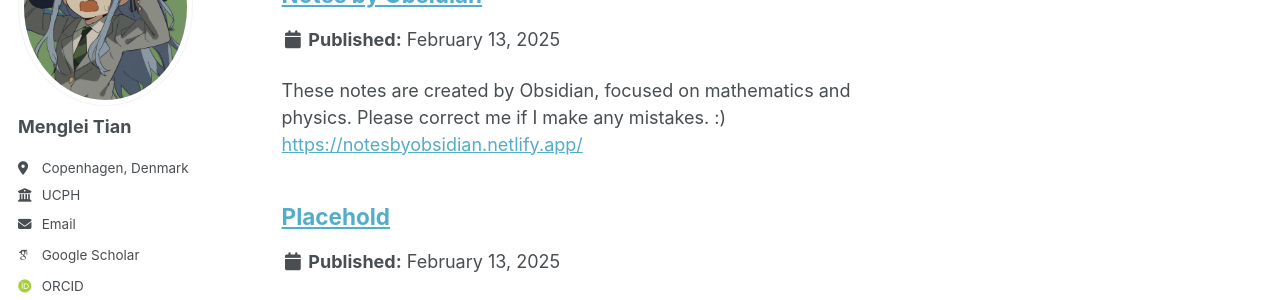
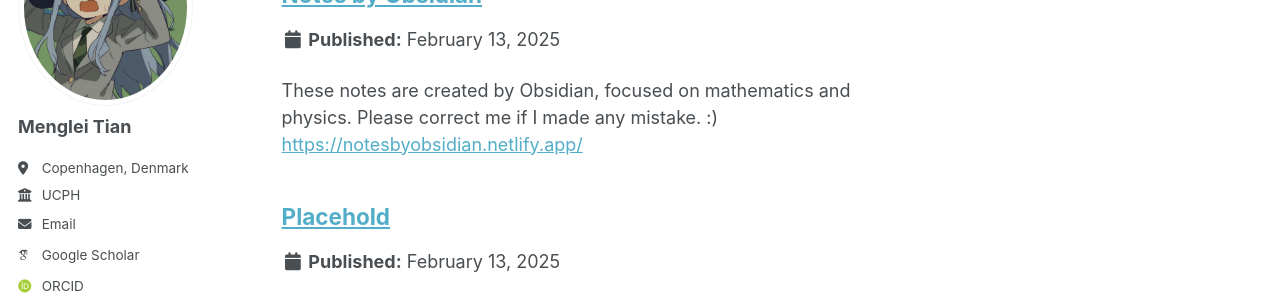
Before and after one commit to Corvus-coronoides/Menglei-Tian.github.io, a Jekyll site: the page built from _pages/portfolio.html, in a window 1280 px wide and 1236 px high. Shown: the part 198-498 px from the top of the window. Built offline with Jekyll 4.4.1, drawn with Linux system fonts in a browser that asks for light colours; some web fonts are replaced.

Commit message:
Update portfolio-1.md

```diff
--- a/_portfolio/portfolio-1.md
+++ b/_portfolio/portfolio-1.md
@@ -1,6 +1,6 @@
 ---
 title: "Notes by Obsidian"
-excerpt: "These notes are created by Obsidian, focused on mathematics and physics. Please correct me if I make any mistakes. :) [https://notesbyobsidian.netlify.app/](https://notesbyobsidian.netlify.app/)"
+excerpt: "These notes are created by Obsidian, focused on mathematics and physics. Please correct me if I made any mistake. :) [https://notesbyobsidian.netlify.app/](https://notesbyobsidian.netlify.app/)"
 collection: portfolio
 ---
 
```
